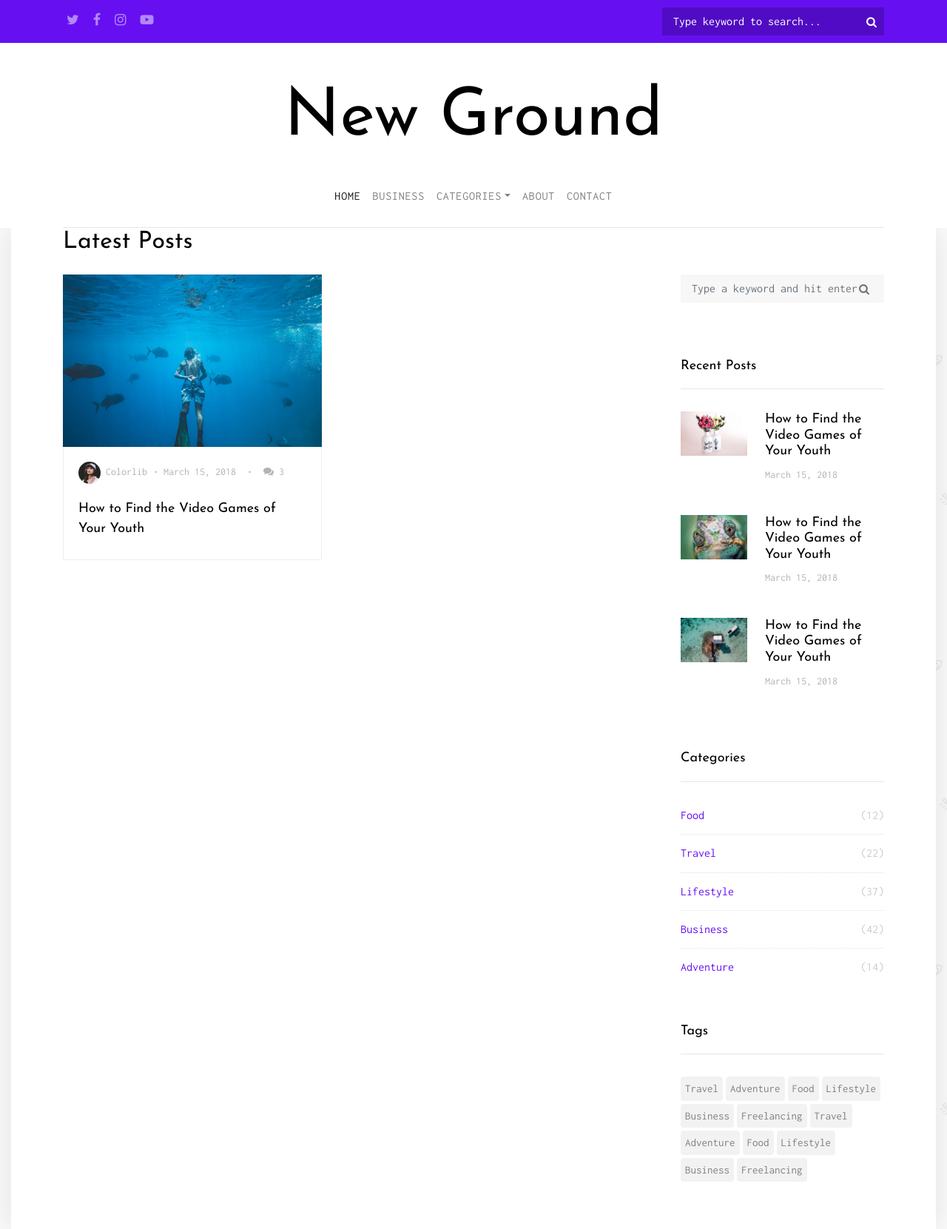
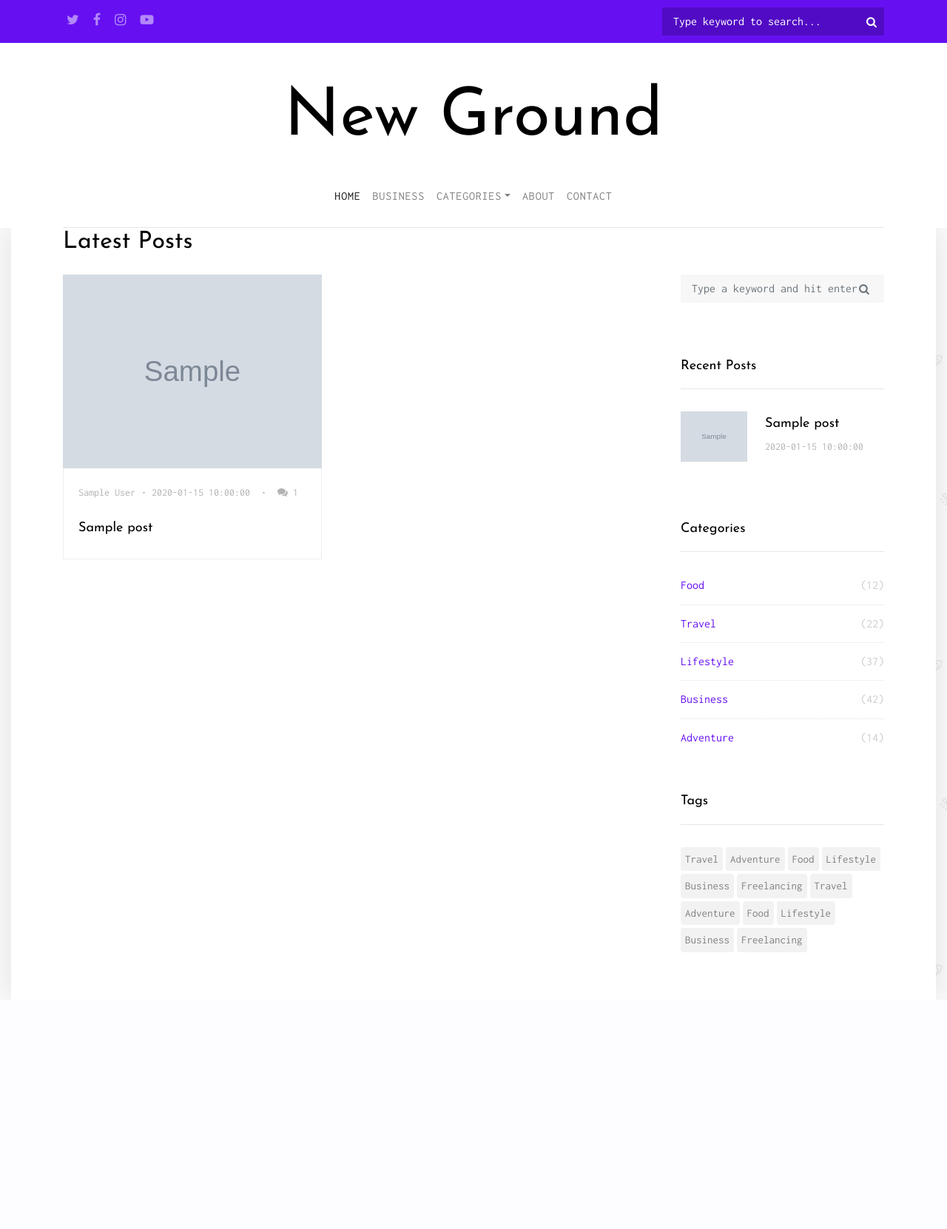
Before and after one commit to marcellpaganini/NewGroundBlogPHP, a PHP site: page / in a window 1280 px wide. Shown: the whole page at 74% size. After the commit the page ends 1345 px from the top, so only its background shows below. Run offline with PHP 8.4, Linux system fonts and the light colour scheme; tables that the repository leaves empty or names only in its code hold one stand-in row (values such as "Sample post"); grey boxes marked "Sample" are stand-in pictures.

Commit message:
show posts

```diff
--- a/admin/includes/nav.php
+++ b/admin/includes/nav.php
@@ -17,7 +17,7 @@
         <li class="dropdown">
             <a href="#" class="dropdown-toggle" data-toggle="dropdown" role="button" aria-haspopup="true" aria-expanded="false">Posts <span class="caret"></span></a>
             <ul class="dropdown-menu">
-              <li><a href="posts.php">View Posts</a></li>
+              <li><a href="posts.php?source=">View Posts</a></li>
               <li><a href="posts.php?source=add_new">Add New Posts</a></li>
             </ul>
         </li>
--- a/includes/posts.php
+++ b/includes/posts.php
@@ -1,13 +1,36 @@
+<?php
+$query = "SELECT * FROM posts";
+$result = mysqli_query($dbLink, $query);
+
+while($row = mysqli_fetch_assoc($result)){
+    $post_id = $row['post_id'];
+    $post_title = $row['post_title'];
+    $post_author = $row['post_author'];
+    $post_category = $row['post_category'];
+    $post_category_id = $row['post_category_id'];
+    $post_content = $row['post_content'];
+    $post_tags = $row['post_tags'];
+    $post_status = $row['post_status'];
+    $post_image = $row['post_image'];
+    $date = $row['post_date'];
+    $post_views = $row['post_views'];
+    $post_comment_count = $row['post_comment_count'];
+?>
+
 <div class="col-md-6">
     <a href="blog-single.html" class="blog-entry element-animate" data-animate-effect="fadeIn">
-    <img src="images/img_11.jpg" alt="Image placeholder">
+    <img src="admin/images/<?php echo $post_image?>" alt="Image placeholder">
     <div class="blog-content-body">
         <div class="post-meta">
-        <span class="author mr-2"><img src="images/person_1.jpg" alt="Colorlib"> Colorlib</span>&bullet;
-        <span class="mr-2">March 15, 2018 </span> &bullet;
-        <span class="ml-2"><span class="fa fa-comments"></span> 3</span>
+        <span class="author mr-2"><?php echo $post_author?></span>&bullet;
+        <span class="mr-2"><?php echo $date?></span> &bullet;
+        <span class="ml-2"><span class="fa fa-comments"></span> <?php echo $post_comment_count?></span>
         </div>
-        <h2>How to Find the Video Games of Your Youth</h2>
+        <h2><?php echo $post_title?></h2>
     </div>
     </a>
 </div>
+
+<?php
+}
+?>
--- a/includes/sidebar.php
+++ b/includes/sidebar.php
@@ -2,39 +2,38 @@
   <h3 class="heading">Recent Posts</h3>
   <div class="post-entry-sidebar">
     <ul>
+    <?php
+      $query = "SELECT * FROM posts ORDER BY post_id DESC LIMIT 5";
+      $result = mysqli_query($dbLink, $query);
+
+      while($row = mysqli_fetch_assoc($result)){
+          $post_id = $row['post_id'];
+          $post_title = $row['post_title'];
+          $post_author = $row['post_author'];
+          $post_category = $row['post_category'];
+          $post_category_id = $row['post_category_id'];
+          $post_content = $row['post_content'];
+          $post_tags = $row['post_tags'];
+          $post_status = $row['post_status'];
+          $post_image = $row['post_image'];
+          $date = $row['post_date'];
+          $post_views = $row['post_views'];
+          $post_comment_count = $row['post_comment_count'];
+    ?>
       <li>
         <a href="">
-                        <img src="images/img_2.jpg" alt="Image placeholder" class="mr-4">
+          <img src="admin/images/<?php echo $post_image?>" alt="Image placeholder" class="mr-4">
           <div class="text">
-                          <h4>How to Find the Video Games of Your Youth</h4>
+            <h4><?php echo $post_title ?></h4>
             <div class="post-meta">
-                            <span class="mr-2">March 15, 2018 </span>
+              <span class="mr-2"><?php echo $date ?> </span>
             </div>
           </div>
         </a>
       </li>
-                    <li>
-                      <a href="">
-                        <img src="images/img_4.jpg" alt="Image placeholder" class="mr-4">
-                        <div class="text">
-                          <h4>How to Find the Video Games of Your Youth</h4>
-                          <div class="post-meta">
-                            <span class="mr-2">March 15, 2018 </span>
-                          </div>
-                        </div>
-                      </a>
-                    </li>
-                    <li>
-                      <a href="">
-                        <img src="images/img_12.jpg" alt="Image placeholder" class="mr-4">
-                        <div class="text">
-                          <h4>How to Find the Video Games of Your Youth</h4>
-                          <div class="post-meta">
-                            <span class="mr-2">March 15, 2018 </span>
-                          </div>
-                        </div>
-                      </a>
-                    </li>
+    <?php
+    }
+    ?>
     </ul>
   </div>
 </div>
```
Also changed, not shown: admin/includes/functions.php (+40 -1 lines), admin/includes/view_post.php (added, +22 -0 lines), admin/posts.php (+4 -5 lines), admin/images/header-logo_without_title.png (added). Lines whose indentation alone changed are shown as unchanged.
